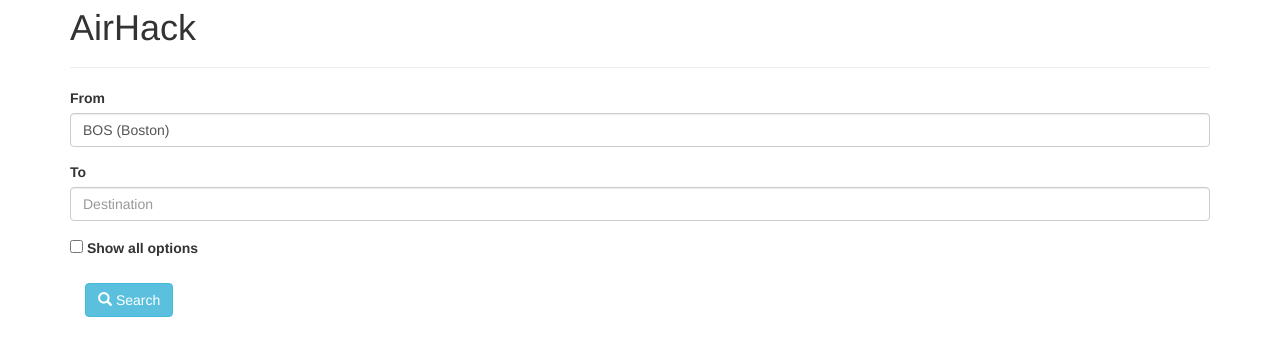
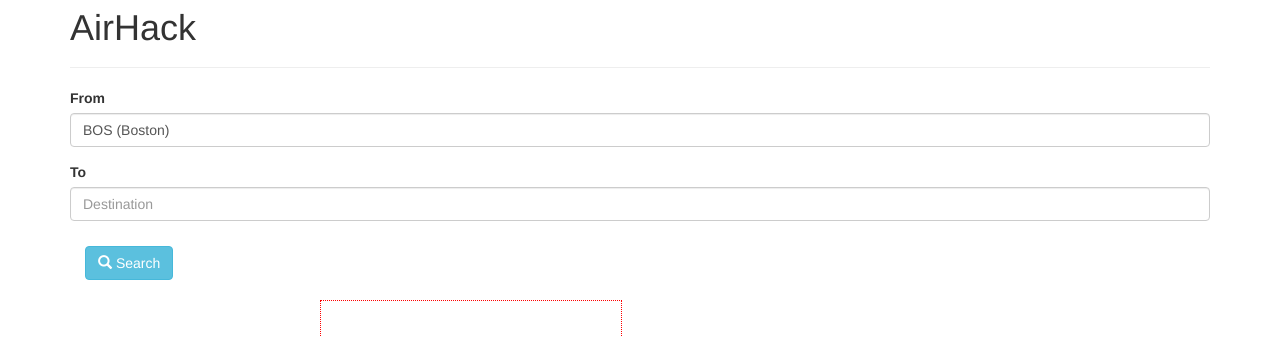
Before and after one commit to richardliutl/hack18-travel-app, a Flask app: page / in a window 1280 px wide. Shown: the part 354-691 px from the top of the page. Run offline with Flask 2, Linux system fonts and the light colour scheme; a map, chart or similar area stays blank; some libraries are stand-ins or nearby versions.

Commit message:
make it better

```diff
--- a/templates/home.html
+++ b/templates/home.html
@@ -63,10 +63,6 @@
             </div>
 
             <div class="me">
-                <input type="checkbox" class="form-check-input" id="exampleCheck1">
-                <label class="form-check-label" for="exampleCheck1">Show all options </label>
-
-                <p></p>
 
                 <div class="container">
                     <button id="submit-btn" class="btn btn-info">
```
Also changed, not shown: data/travel.json (+1 -1 lines), 2 other files.
